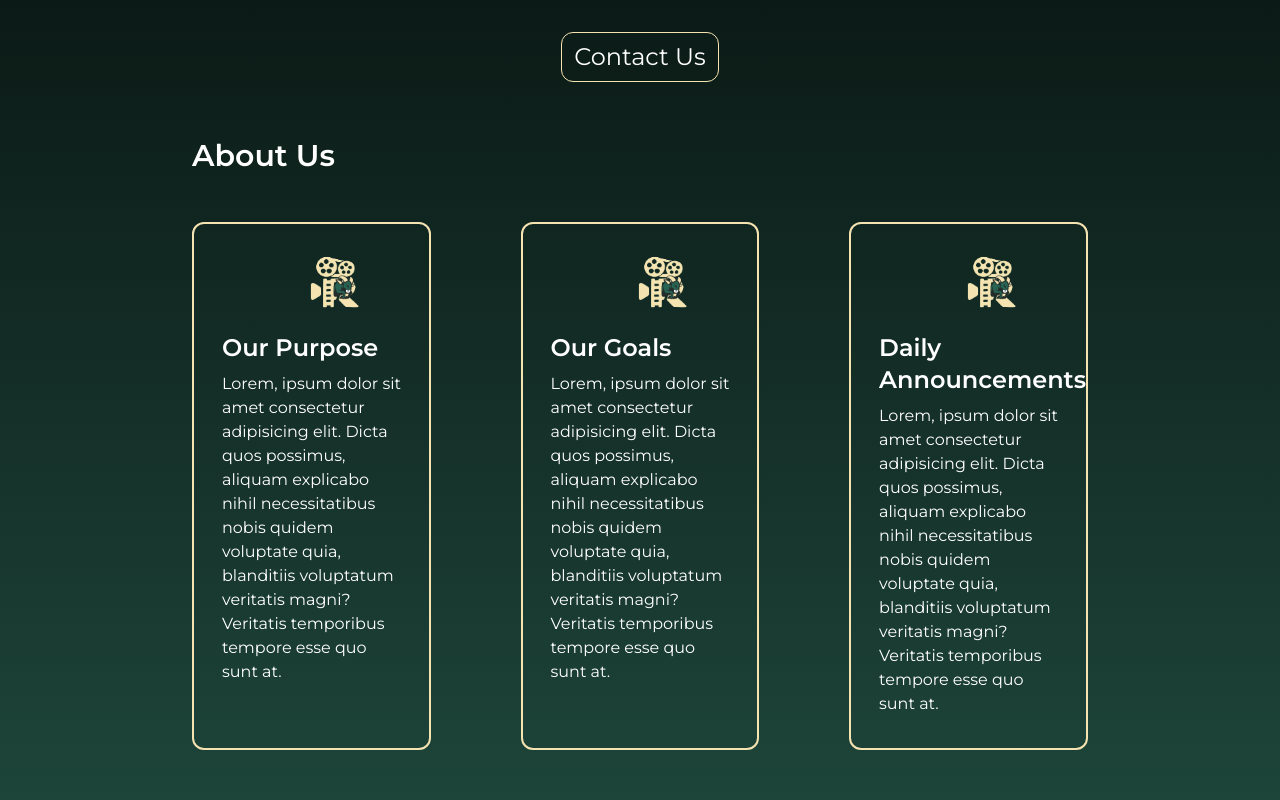
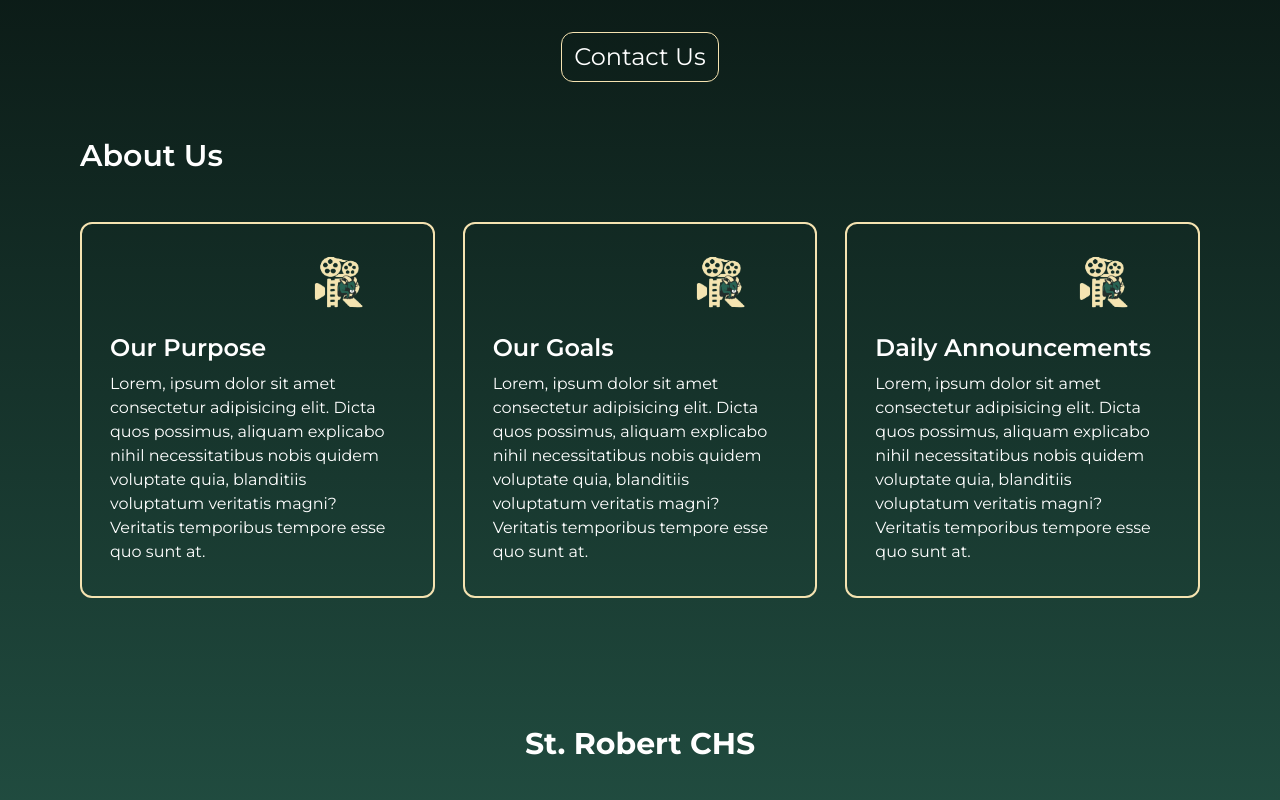
Before and after one commit to Anderson-Lai/rmc-frontend, a React (Vite) app: page / in a window 1280 px wide. Shown: the part 480-1280 px from the top of the page. Built offline with nearby package versions, Linux system fonts and the light colour scheme.

Commit message:
box spacing on home page

```diff
--- a/package.json
+++ b/package.json
@@ -10,6 +10,7 @@
     "preview": "vite preview"
   },
   "dependencies": {
+    "framer-motion": "^11.3.24",
     "react": "^18.3.1",
     "react-dom": "^18.3.1",
     "react-router-dom": "^6.25.1"
--- a/src/Components/Card.tsx
+++ b/src/Components/Card.tsx
@@ -17,7 +17,7 @@
 
     return (
         <div className="border-2 border-border-light-yellow hover:shadow-small-white flex flex-col px-7 pt-3 pb-8
-            my-4 rounded-xl hover:-translate-y-2 duration-150 delay-100" style={{width: "80%"}} onClick={handleClick}>
+            my-4 rounded-xl hover:-translate-y-2 duration-150 delay-100" onClick={handleClick}>
             <div className="flex justify-end mx-4">
                 <img src={image} className="max-w-24" alt="image" />
             </div>
--- a/src/Pages/Home.tsx
+++ b/src/Pages/Home.tsx
@@ -31,10 +31,10 @@
                 </button>
             </div>
 
-            <div className="mt-14 lg:mx-48 lg:block flex flex-col items-center">
+            <div className="mt-14 lg:mx-20 lg:block flex flex-col items-center">
                 <h3 className="font-semibold text-3xl mb-8">About Us</h3>
 
-                <div className="grid grid-cols-1 lg:grid-cols-3">
+                <div className="grid grid-cols-1 lg:grid-cols-3 lg:gap-x-7">
                     <div className="flex justify-center lg:justify-start">
                         <Card image={cardData.purpose.image} title="Our Purpose" body={cardData.purpose.body} />
                     </div>
```
Also changed, not shown: 1 other file (tests, documents, lock files or other folders).
